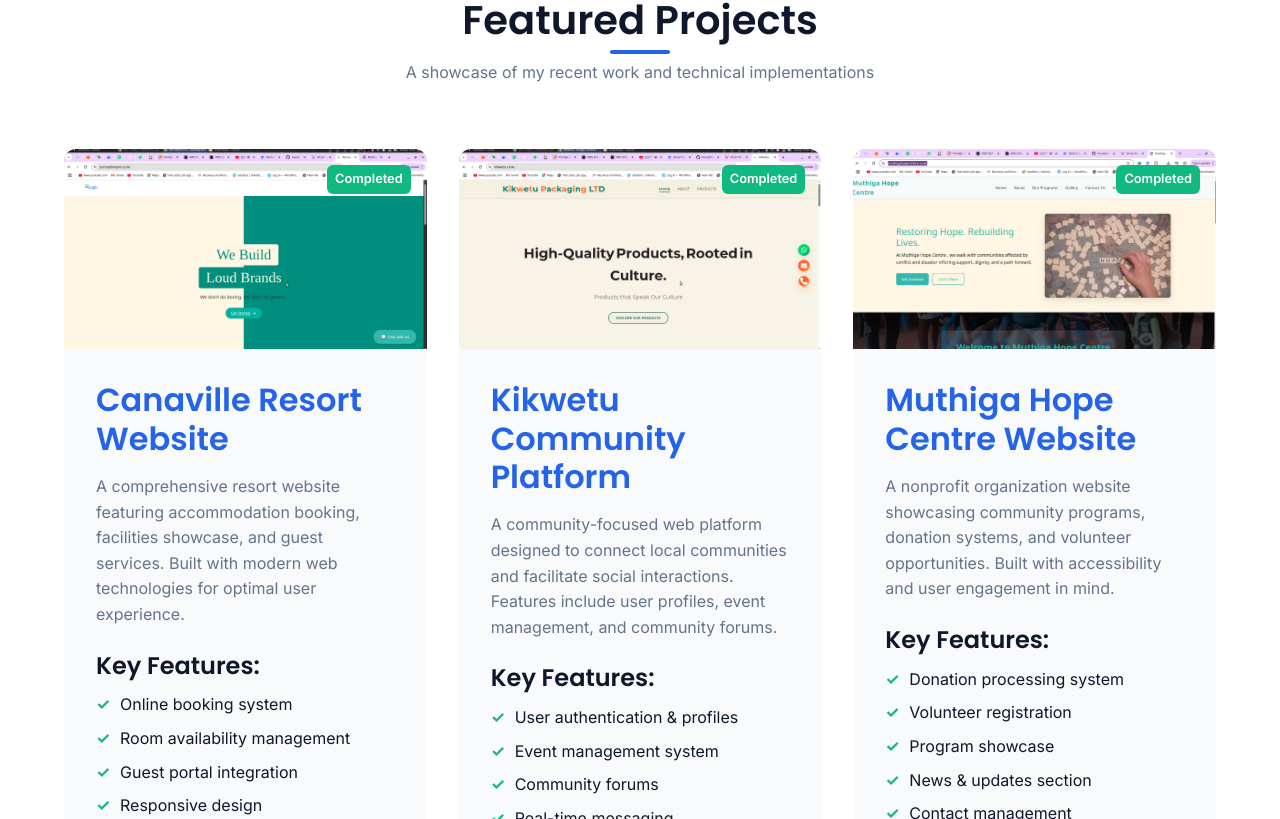
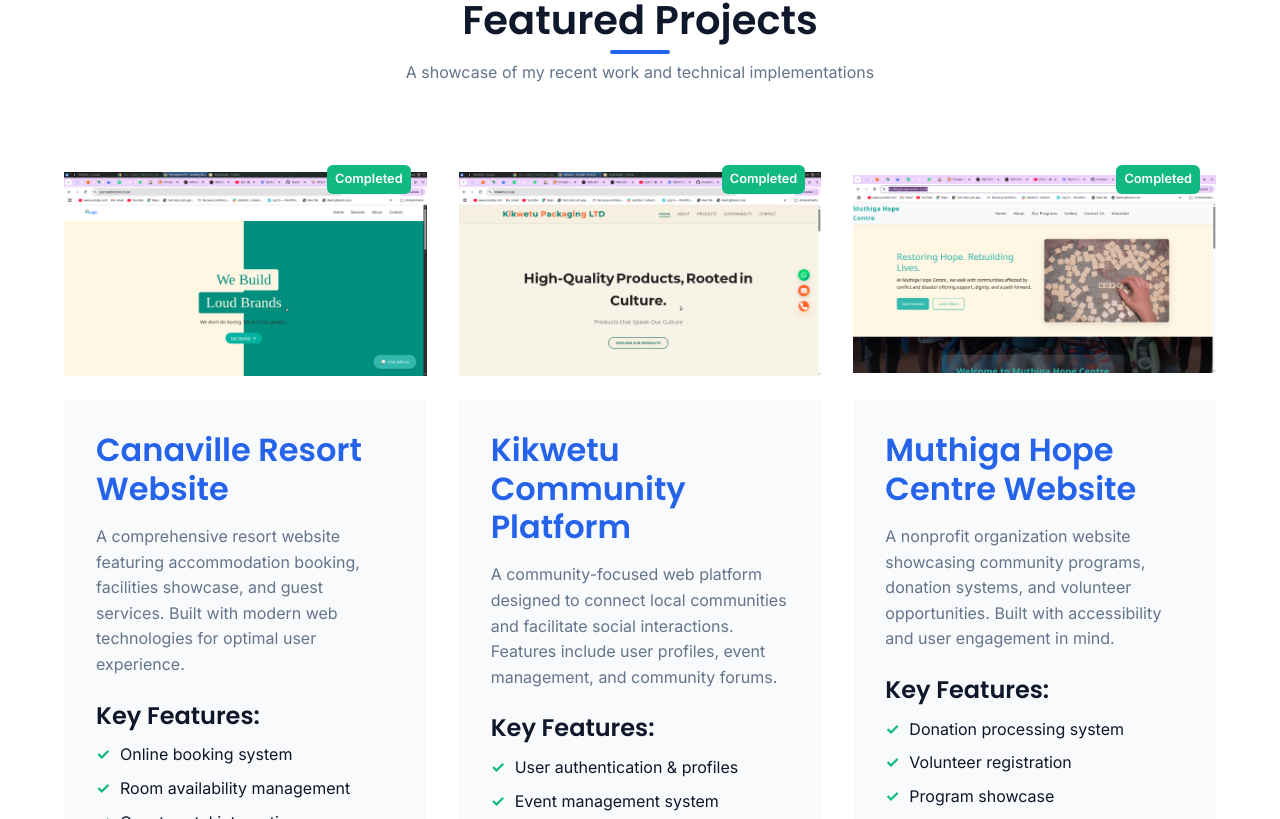
Before and after one commit to muretimiriti/Portfolio, a React (Vite) app: page / in a window 1280 px wide. Shown: the part 3081-3900 px from the top of the page. Built offline with nearby package versions, Linux system fonts and the light colour scheme.

Commit message:
Update contact information and social links in portfolio; adjust styles for project images and screenshots

```diff
--- a/src/App.css
+++ b/src/App.css
@@ -324,25 +324,26 @@ main {
 
 .project-image {
   position: relative;
-  height: 200px;
-  background: linear-gradient(135deg, var(--primary-blue-light), var(--primary-blue));
+  height: 250px;
+  background: #f8f9fa;
   display: flex;
   align-items: center;
   justify-content: center;
-  color: var(--text-light);
   overflow: hidden;
+  border-radius: var(--radius-lg) var(--radius-lg) 0 0;
 }
 
 .project-screenshot {
   width: 100%;
   height: 100%;
-  object-fit: cover;
+  object-fit: contain;
   object-position: center;
   transition: transform 0.3s ease;
+  background: white;
 }
 
 .project-image:hover .project-screenshot {
-  transform: scale(1.05);
+  transform: scale(1.02);
 }
 
 .project-status {
--- a/src/components/Contact.tsx
+++ b/src/components/Contact.tsx
@@ -59,14 +59,14 @@ const Contact: React.FC = () => {
     {
       icon: <FaEnvelope />,
       title: 'Email',
-      value: 'victor.mureti@email.com',
-      link: 'mailto:victor.mureti@email.com'
+      value: 'muretivictor@gmail.com',
+      link: 'mailto:muretivictor@gmail.com'
     },
     {
       icon: <FaPhone />,
       title: 'Phone',
-      value: '+254 700 000 000',
-      link: 'tel:+254700000000'
+      value: '+254 708 287 141',
+      link: 'tel:+254708287141'
     },
     {
       icon: <FaMapMarkerAlt />,
@@ -80,12 +80,12 @@ const Contact: React.FC = () => {
     {
       icon: <FaLinkedin />,
       name: 'LinkedIn',
-      url: 'https://linkedin.com/in/victor-mureti'
+      url: 'https://www.linkedin.com/in/victor-mureti-b07512215/'
     },
     {
       icon: <FaGithub />,
       name: 'GitHub',
-      url: 'https://github.com/victor-mureti'
+      url: 'https://github.com/muretimiriti'
     },
     {
       icon: <FaTwitter />,
--- a/src/components/Footer.tsx
+++ b/src/components/Footer.tsx
@@ -23,10 +23,10 @@ const Footer: React.FC = () => {
   };
 
   const socialLinks = [
-    { icon: <FaLinkedin />, url: 'https://linkedin.com/in/victor-mureti', name: 'LinkedIn' },
-    { icon: <FaGithub />, url: 'https://github.com/victor-mureti', name: 'GitHub' },
+    { icon: <FaLinkedin />, url: 'https://www.linkedin.com/in/victor-mureti-b07512215/', name: 'LinkedIn' },
+    { icon: <FaGithub />, url: 'https://github.com/muretimiriti', name: 'GitHub' },
     { icon: <FaTwitter />, url: 'https://twitter.com/victor_mureti', name: 'Twitter' },
-    { icon: <FaEnvelope />, url: 'mailto:victor.mureti@email.com', name: 'Email' }
+    { icon: <FaEnvelope />, url: 'mailto:muretivictor@gmail.com', name: 'Email' }
   ];
 
   const quickLinks = [
@@ -86,8 +86,8 @@ const Footer: React.FC = () => {
           <motion.div className="footer-section" variants={itemVariants}>
             <h4>Contact Info</h4>
             <div className="contact-info">
-              <p>📧 victor.mureti@email.com</p>
-              <p>📱 +254 700 000 000</p>
+              <p>📧 muretivictor@gmail.com</p>
+              <p>📱 +254 708 287 141</p>
               <p>📍 Nairobi, Kenya</p>
             </div>
           </motion.div>
--- a/src/components/Hero.tsx
+++ b/src/components/Hero.tsx
@@ -86,10 +86,10 @@ const Hero: React.FC = () => {
               className="hero-social"
               variants={itemVariants}
             >
-              <a href="https://linkedin.com/in/victor-mureti" target="_blank" rel="noopener noreferrer">
+              <a href="https://www.linkedin.com/in/victor-mureti-b07512215/" target="_blank" rel="noopener noreferrer">
                 <FaLinkedin />
               </a>
-              <a href="https://github.com/victor-mureti" target="_blank" rel="noopener noreferrer">
+              <a href="https://github.com/muretimiriti" target="_blank" rel="noopener noreferrer">
                 <FaGithub />
               </a>
               <a href="https://twitter.com/victor_mureti" target="_blank" rel="noopener noreferrer">
```
